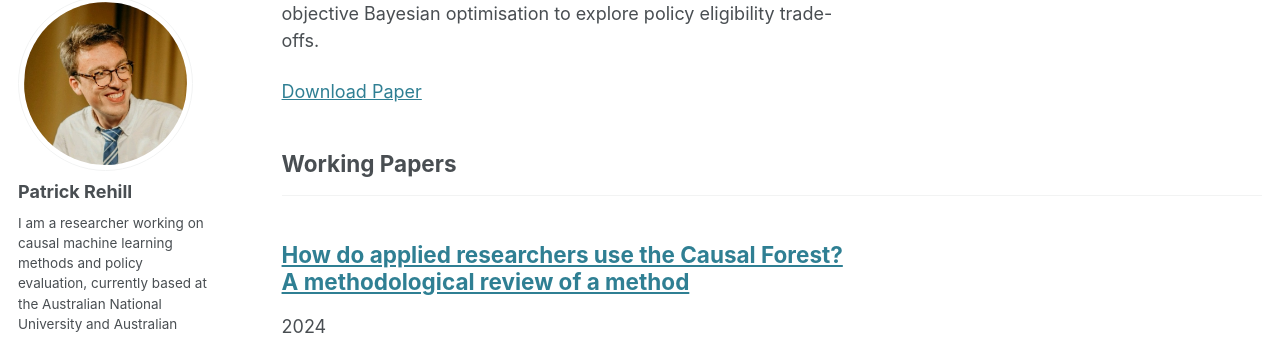
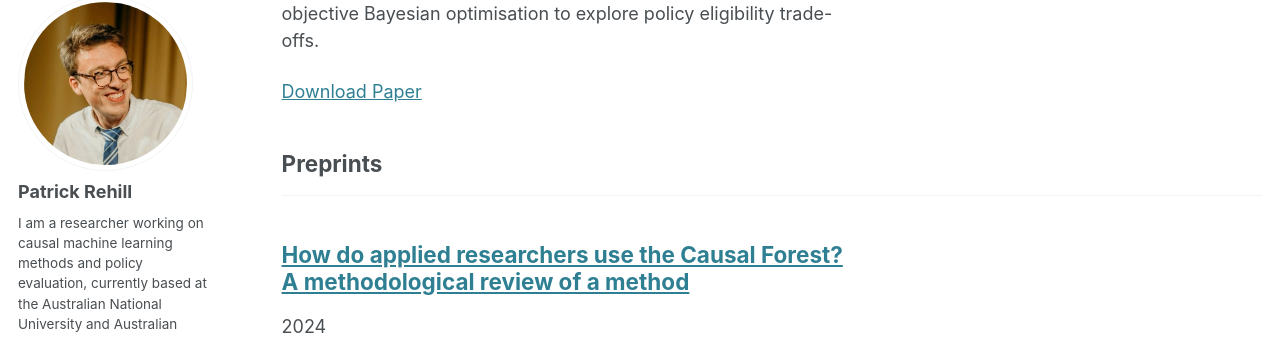
Before and after one commit to pbrehill/pbrehill.github.io, a Jekyll site: the page built from _pages/publications.html, in a window 1280 px wide and 900 px high, scrolled down 865 px. Shown: the part 110-447 px from the top of the window. Built offline with Jekyll 4.4.1, drawn with Linux system fonts in a browser that asks for light colours; some web fonts are replaced.

Commit message:
Changed working papers to preprints

```diff
--- a/_config.yml
+++ b/_config.yml
@@ -79,7 +79,7 @@ publication_category:
   manuscripts:
     title: 'Journal Articles'
   working_papers:
-    title: 'Working Papers'
+    title: 'Preprints'
   reports:
     title: 'Reports'
 
```
